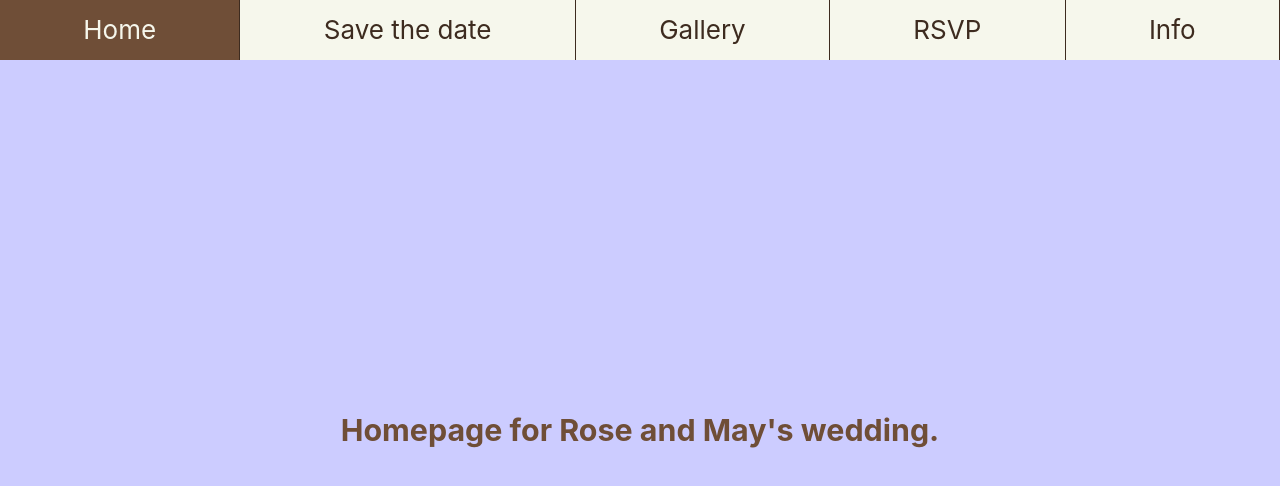
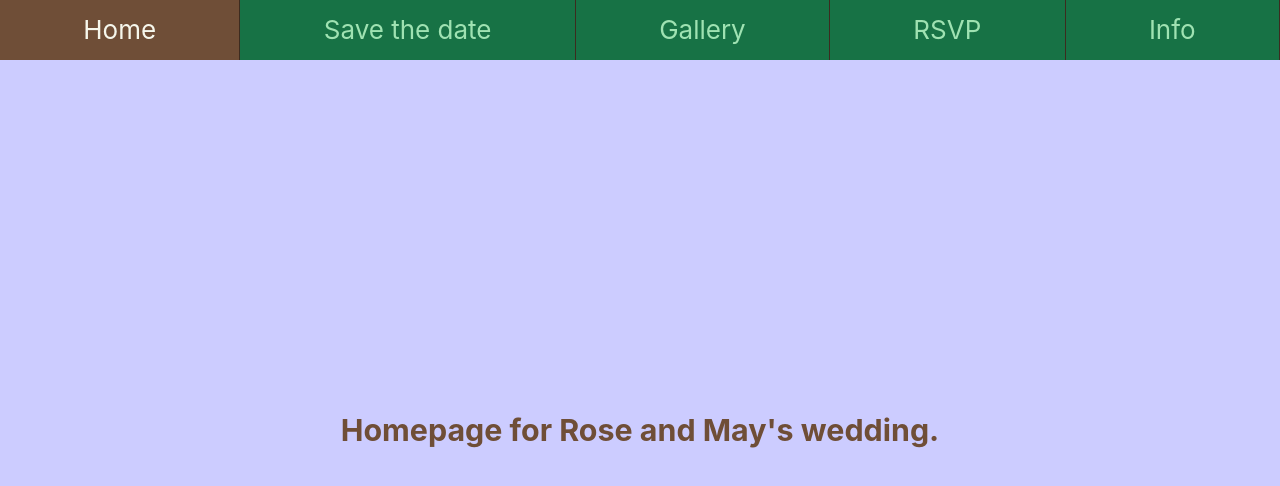
Before and after one commit to JackWilkin/mawwiage, a React (Create React App) app: page / in a window 1280 px wide. Shown: the top 486 px of the page. Built offline with nearby package versions, Linux system fonts and the light colour scheme.

Commit message:
greenify me!!

```diff
--- a/src/components/Menu.jsx
+++ b/src/components/Menu.jsx
@@ -1,7 +1,7 @@
 import React from 'react';
 import styled from 'styled-components';
 import { Link } from 'react-router-dom';
-import { cream, coffee, bistre } from '../styles/colors';
+import { cream, coffee, bistre, darkSpringGreen, seafoam } from '../styles/colors';
 
 export default function Menu() {
   return (
@@ -36,10 +36,10 @@ const Navbar = styled.div`
 
 const NavbarLink = styled(Link)`
   align-items: center;
-  background-color: ${cream};
+  background-color: ${darkSpringGreen};
   border-right: 1px solid ${bistre};
   border-bottom: 1px solid ${bistre};
-  color: ${bistre};
+  color: ${seafoam};
   display: flex;
   flex-grow: 1;
   justify-content: center;
```
